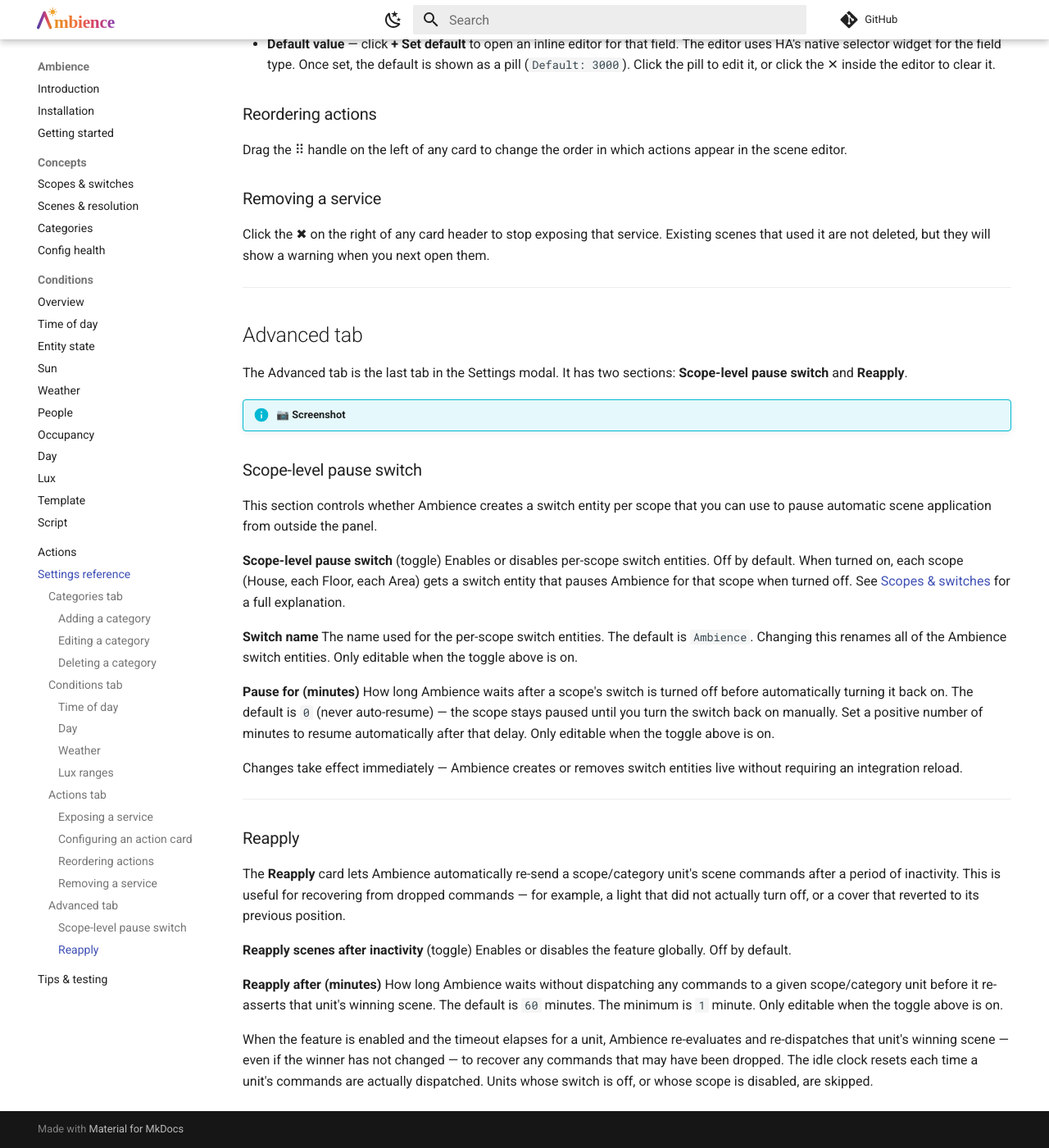
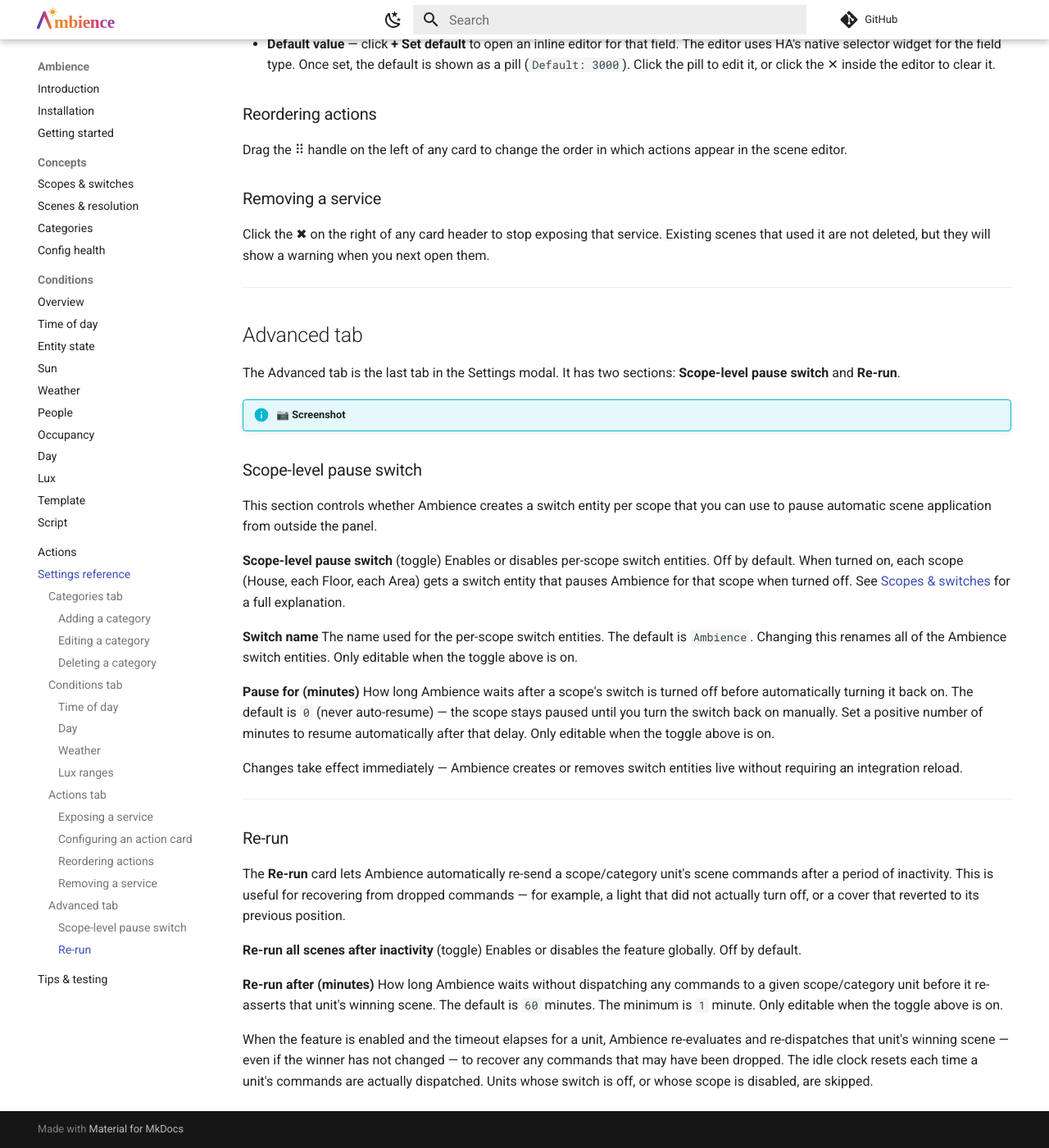
Before and after one commit to clintongormley/ambience, an MkDocs documentation site: the page built from docs/settings-reference.md, in a window 1280 px wide and 1400 px high, scrolled down 3639 px. Shown: the whole window at 82% size. Built offline with MkDocs 1.6.1 and Material for MkDocs 9.7.7, drawn with Linux system fonts in a browser that asks for light colours; comment, search, counter and statistics services are not loaded.

Commit message:
docs: rename Reapply→Re-run, document per-scene Apply; add always no-op guard test

```diff
--- a/docs/settings-reference.md
+++ b/docs/settings-reference.md
@@ -148,7 +148,7 @@ Click the ✖ on the right of any card header to stop exposing that service. Exi
 
 ## Advanced tab
 
-The Advanced tab is the last tab in the Settings modal. It has two sections: **Scope-level pause switch** and **Reapply**.
+The Advanced tab is the last tab in the Settings modal. It has two sections: **Scope-level pause switch** and **Re-run**.
 
 !!! info "📷 Screenshot"
 
@@ -169,14 +169,14 @@ Changes take effect immediately — Ambience creates or removes switch entities
 
 ---
 
-### Reapply
+### Re-run
 
-The **Reapply** card lets Ambience automatically re-send a scope/category unit's scene commands after a period of inactivity. This is useful for recovering from dropped commands — for example, a light that did not actually turn off, or a cover that reverted to its previous position.
+The **Re-run** card lets Ambience automatically re-send a scope/category unit's scene commands after a period of inactivity. This is useful for recovering from dropped commands — for example, a light that did not actually turn off, or a cover that reverted to its previous position.
 
-**Reapply scenes after inactivity** (toggle)
+**Re-run all scenes after inactivity** (toggle)
 Enables or disables the feature globally. Off by default.
 
-**Reapply after (minutes)**
+**Re-run after (minutes)**
 How long Ambience waits without dispatching any commands to a given scope/category unit before it re-asserts that unit's winning scene. The default is `60` minutes. The minimum is `1` minute. Only editable when the toggle above is on.
 
 When the feature is enabled and the timeout elapses for a unit, Ambience re-evaluates and re-dispatches that unit's winning scene — even if the winner has not changed — to recover any commands that may have been dropped. The idle clock resets each time a unit's commands are actually dispatched. Units whose switch is off, or whose scope is disabled, are skipped.
--- a/docs/tips-and-testing.md
+++ b/docs/tips-and-testing.md
@@ -14,8 +14,8 @@ In the Ambience panel, each category card has a small **Traces** button. Clickin
 
 Each entry shows four things across the top row:
 
-- **Outcome badge** — one of: `acted` (Ambience ran actions and something changed), `debounced` (a scene won but it is the same one already applied, so its identical actions were suppressed), `no op` (a scene won but it has no actions to run — e.g. a blocker scene), `no match` (no scene matched), or `skipped switch off` (the category's enable switch was off). Reapply evaluations that dispatch commands also record `acted` — you can tell them apart by the `reapply` cause badge.
-- **Cause** — what triggered the evaluation. Entity causes read as `sensor.my_sensor off → on`; time-based causes read as `clock`, `sun`, or `duration recheck`. `Reloaded` means a configuration save re-applied the scope (only the scope you changed is re-evaluated); `Startup` means Home Assistant restarted. `reapply (1h30m)` means the idle re-apply timer fired after the configured inactivity period.
+- **Outcome badge** — one of: `acted` (Ambience ran actions and something changed), `debounced` (a scene won but it is the same one already applied, so its identical actions were suppressed), `no op` (a scene won but it has no actions to run — e.g. a blocker scene), `no match` (no scene matched), or `skipped switch off` (the category's enable switch was off). Re-run evaluations that dispatch commands also record `acted` — you can tell them apart by the `Re-run` cause badge.
+- **Cause** — what triggered the evaluation. Entity causes read as `sensor.my_sensor off → on`; time-based causes read as `clock`, `sun`, or `duration recheck`. `Reloaded` means a configuration save re-applied the scope (only the scope you changed is re-evaluated); `Startup` means Home Assistant restarted. `Re-run 1h30m` means the idle re-run timer fired after the configured inactivity period.
 - **Time** — the local time of the evaluation.
 
 Below the top row, if a scene won, its name is shown in green ("Won: *scene name*"). If any actions ran, a one-line summary follows showing the service called and the number of entities affected.
```
Also changed, not shown: docs/actions.md (+9 -0 lines), 1 other file.
